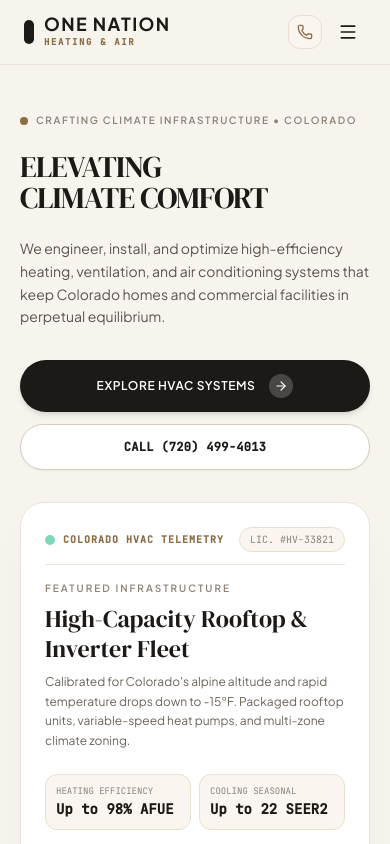
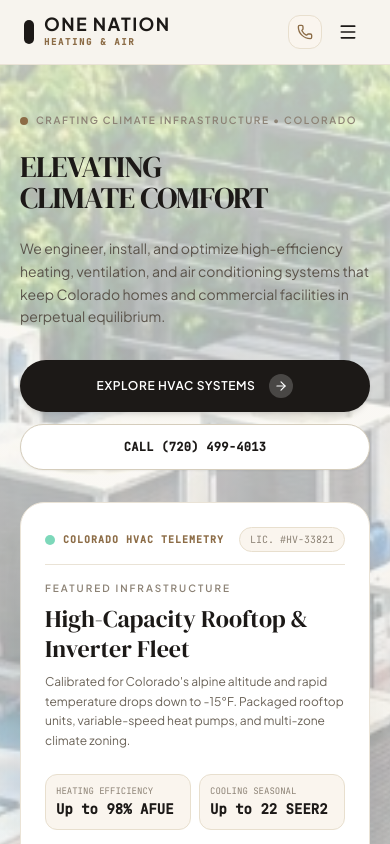
Before and after one commit to Muneeb850/HVAC, a React (Vite) app: page / in a window 390 px wide. Shown: the top 844 px of the page. Built offline with nearby package versions, Linux system fonts and the light colour scheme; the HTML template or start-up script is replaced by a standard one.

Commit message:
Enable HVAC rooftop background image to show clearly for mobile users in Hero section

```diff
--- a/src/components/Hero.jsx
+++ b/src/components/Hero.jsx
@@ -14,14 +14,19 @@ export default function Hero({ onOpenBooking, playAudioClick }) {
           className="w-full h-full object-cover object-center brightness-[1.07] contrast-[1.03]"
         />
 
-        {/* Mobile Scrim: 100% Pure Warm Alabaster so mobile colors match laptop perfectly without image discoloration */}
-        <div className="absolute inset-0 lg:hidden pointer-events-none bg-[#F7F4EE]" />
+        {/* Mobile Scrim: Soft Warm Alabaster gradient allowing the image to clearly show while preserving text legibility */}
+        <div
+          className="block lg:hidden absolute inset-0 pointer-events-none"
+          style={{
+            background: 'linear-gradient(to bottom, rgba(247, 244, 238, 0.75) 0%, rgba(247, 244, 238, 0.62) 45%, rgba(247, 244, 238, 0.88) 100%)'
+          }}
+        />
 
         {/* Desktop Architectural Warm Alabaster Scrim */}
         <div
           className="hidden lg:block absolute inset-0 pointer-events-none"
           style={{
-            background: 'linear-gradient(to right, rgba(247, 244, 238, 1) 0%, rgba(247, 244, 238, 0.90) 52%, rgba(247, 244, 238, 0.40) 80%, rgba(247, 244, 238, 0.10) 100%)'
+            background: 'linear-gradient(to right, rgba(247, 244, 238, 0.96) 0%, rgba(247, 244, 238, 0.88) 52%, rgba(247, 244, 238, 0.35) 80%, rgba(247, 244, 238, 0.12) 100%)'
           }}
         />
         <div
```
